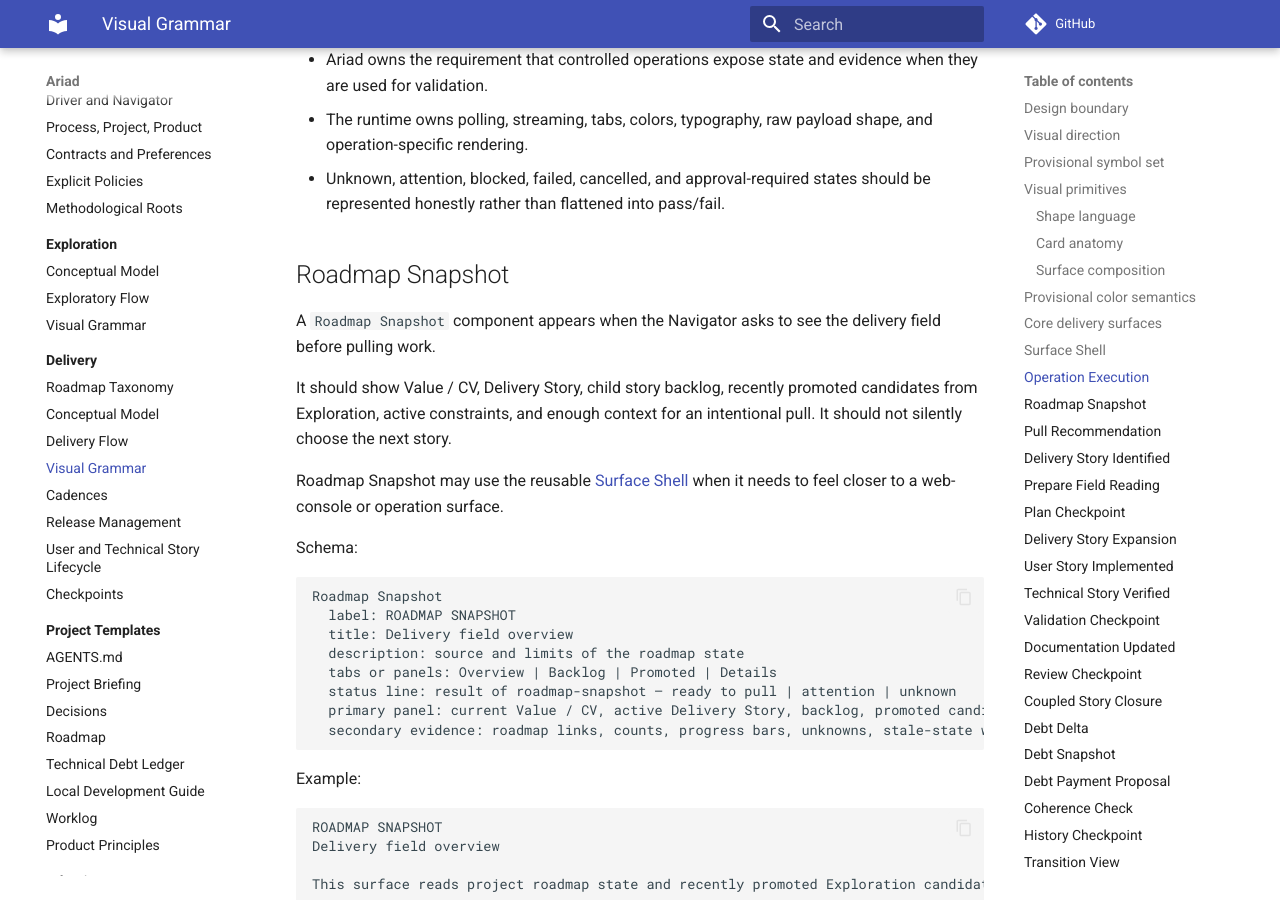
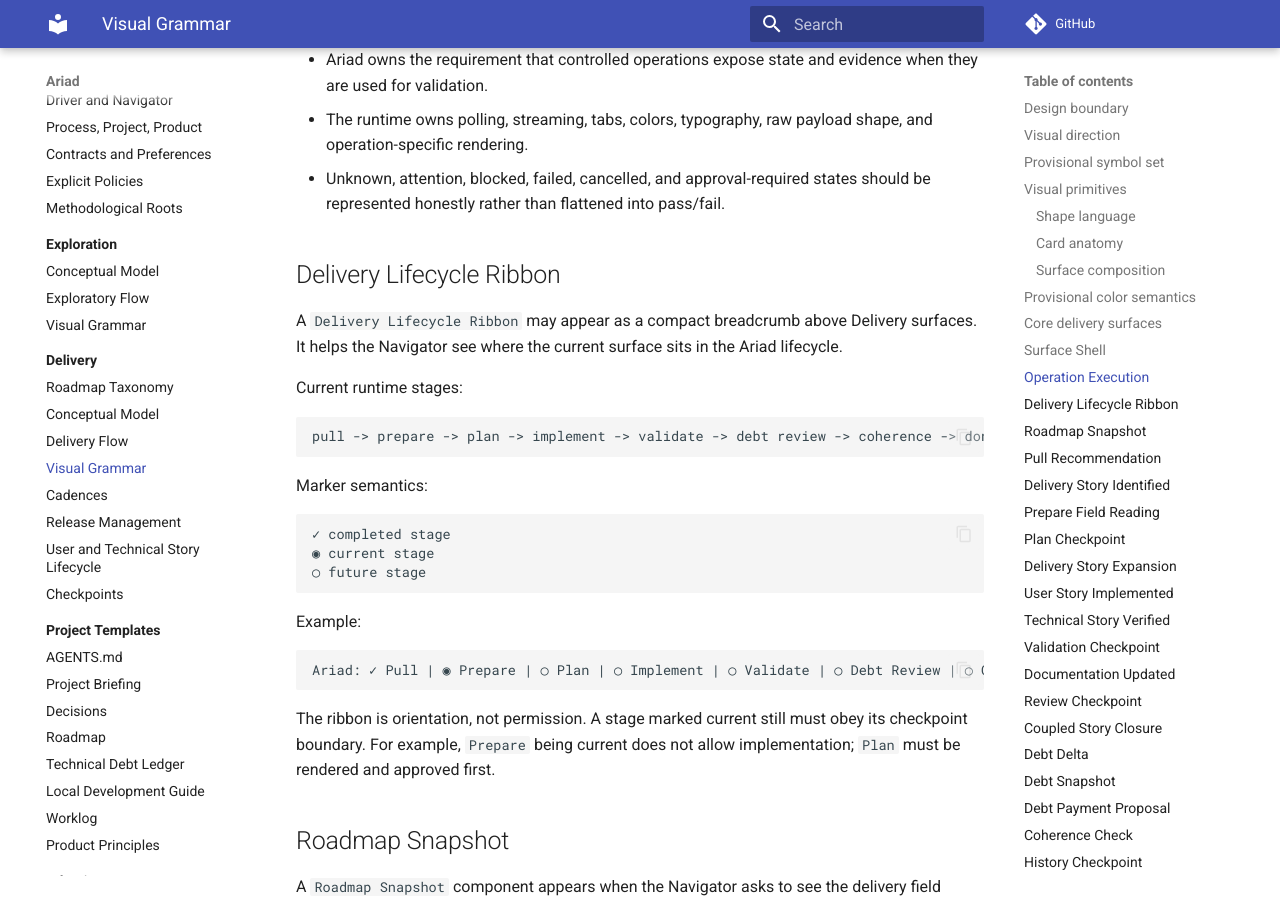
Before and after one commit to henriquebastos/ariad, an MkDocs documentation site: the page built from docs/delivery/visual-grammar.md, in a window 1280 px wide and 900 px high, scrolled down 7494 px. Built offline with MkDocs 1.6.1 and Material for MkDocs 9.7.7, drawn with Linux system fonts in a browser that asks for light colours; comment, search, counter and statistics services are not loaded.

Commit message:
Document lifecycle contracts
Distribute Ariad operating rules across Pull, Prepare, Plan, Implement, Validate, Review, Coherence, and Done so runtime gates can render contracts consistently. Also documents the lifecycle ribbon as orientation for Delivery surfaces.

````diff
--- a/docs/delivery/visual-grammar.md
+++ b/docs/delivery/visual-grammar.md
@@ -341,6 +341,32 @@ Boundary:
 - Ariad owns the requirement that controlled operations expose state and evidence when they are used for validation.
 - The runtime owns polling, streaming, tabs, colors, typography, raw payload shape, and operation-specific rendering.
 - Unknown, attention, blocked, failed, cancelled, and approval-required states should be represented honestly rather than flattened into pass/fail.
+
+## Delivery Lifecycle Ribbon
+
+A `Delivery Lifecycle Ribbon` may appear as a compact breadcrumb above Delivery surfaces. It helps the Navigator see where the current surface sits in the Ariad lifecycle.
+
+Current runtime stages:
+
+```text
+pull -> prepare -> plan -> implement -> validate -> debt review -> coherence -> done
+```
+
+Marker semantics:
+
+```text
+✓ completed stage
+◉ current stage
+○ future stage
+```
+
+Example:
+
+```text
+Ariad: ✓ Pull | ◉ Prepare | ○ Plan | ○ Implement | ○ Validate | ○ Debt Review | ○ Coherence | ○ Done
+```
+
+The ribbon is orientation, not permission. A stage marked current still must obey its checkpoint boundary. For example, `Prepare` being current does not allow implementation; `Plan` must be rendered and approved first.
 
 ## Roadmap Snapshot
 
````
Also changed, not shown: docs/delivery/story-lifecycle.md (+15 -0 lines).
